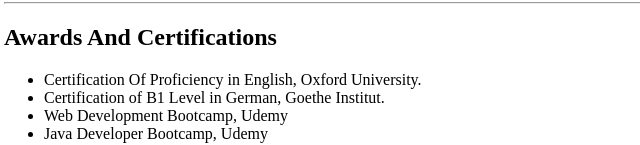
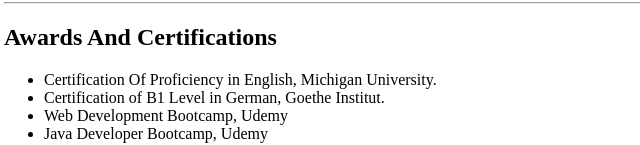
Before and after one commit to giannisathanasopoulos/html-resume, a plain HTML site: page index.html in a window 1280 px wide. Shown: the part 840-985 px from the top of the page, 4-644 px from the left. Drawn offline with Linux system fonts and the light colour scheme.

Commit message:
Update index.html

```diff
--- a/index.html
+++ b/index.html
@@ -32,7 +32,7 @@
 <hr/>
 <h2>Awards And Certifications</h2>
 <ul>
-    <li>Certification Of Proficiency in English, Oxford University.</li>
+    <li>Certification Of Proficiency in English, Michigan University.</li>
     <li>Certification of B1 Level in German, Goethe Institut.</li>
     <li>Web Development Bootcamp, Udemy</li>
     <li>Java Developer Bootcamp, Udemy</li>
```
